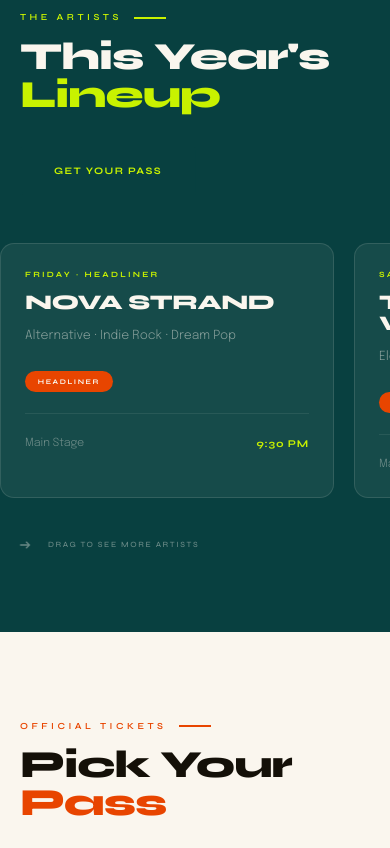
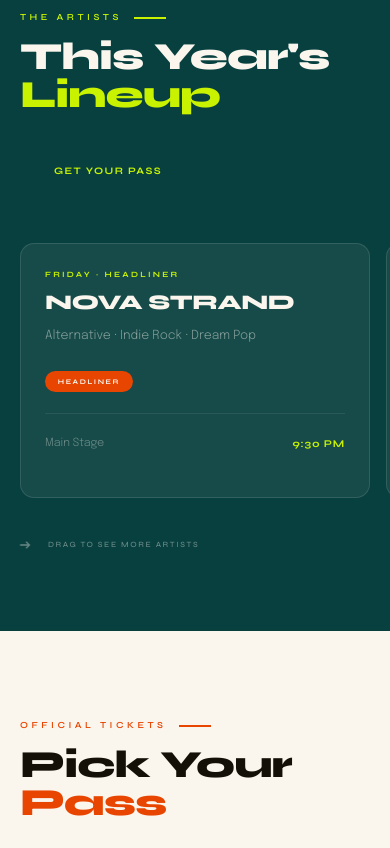
Before and after one commit to koltectm/Solstice-test, a plain HTML site: page index.html in a window 390 px wide. Shown: the part 983-1831 px from the top of the page. Drawn offline with nearby package versions, Linux system fonts and the light colour scheme.

Commit message:
New index.html

```diff
--- a/index.html
+++ b/index.html
@@ -374,7 +374,7 @@ section { position:relative; }
 /* Main title — word-split stagger */
 .hero-title {
   font-family: var(--ff-display);
-  font-size: clamp(2.8rem,14vw,21rem);
+  font-size: clamp(2rem, 14vw, 21rem);
   font-weight: 800;
   line-height: .88;
   letter-spacing: -.04em;
@@ -399,6 +399,12 @@ section { position:relative; }
 }
 @media (max-width:600px) {
   .hero-title .stroke { -webkit-text-stroke:2px var(--orange); }
+}
+/* ── Mobile: Syne 800 is very wide — size down so SOLSTICE doesn't overflow ── */
+@media (max-width:540px) {
+  .hero-title {
+    font-size: clamp(1.6rem, 10.5vw, 2.45rem);
+  }
 }
 
 .hero-tagline {
@@ -1463,11 +1469,21 @@ footer {
   .field-row-2 { grid-template-columns:1fr; }
 }
 @media (max-width:540px) {
+  /* Remove negative-margin stretch so card width math is predictable */
+  .lineup-scroll {
+    margin-inline: 0;
+    padding-inline: 0;
+    scroll-padding-inline-start: var(--s5);
+  }
+  /* Give track inner breathing room instead */
+  .lineup-track {
+    padding-inline: var(--s5);
+    gap: var(--s4);
+  }
+  /* One card fills the viewport minus padding, snaps cleanly */
   .artist-card {
-    width: calc(100vw - 3.5rem);
-  }
-  .lineup-scroll {
-    scroll-padding-inline-start: var(--gutter);
+    width: calc(100vw - var(--s10)); /* 375px − 40px = 335px at 375 vp */
+    scroll-snap-align: start;
   }
 }
 @media (max-width:480px) {
```
